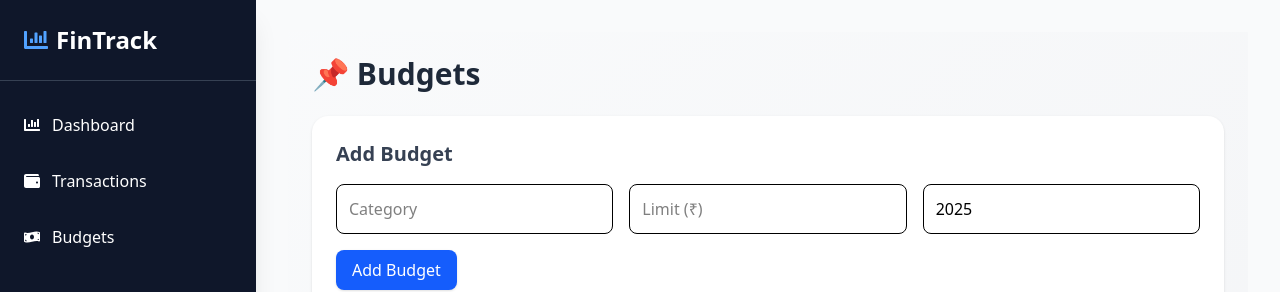
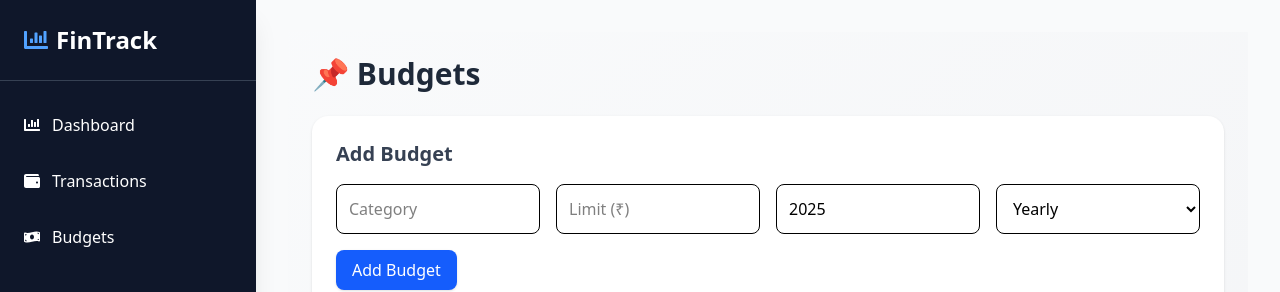
Before and after one commit to Satwik290/FinTrack, a React (Vite) app in the folder fintrack-client/: page /budgets in a window 1280 px wide. Shown: the top 292 px of the page. Built offline with nearby package versions, Linux system fonts and the light colour scheme; no server answers.

Commit message:
fixed the bug in budgets

```diff
--- a/fintrack-client/src/components/BudgetForm.jsx
+++ b/fintrack-client/src/components/BudgetForm.jsx
@@ -1,4 +1,3 @@
-// src/components/BudgetForm.jsx
 import { useState } from "react";
 import axios from "axios";
 
@@ -6,6 +5,8 @@ function BudgetForm({ onBudgetAdded }) {
   const [category, setCategory] = useState("");
   const [limit, setLimit] = useState("");
   const [year, setYear] = useState(new Date().getFullYear());
+  const [type, setType] = useState("yearly");
+  const [month, setMonth] = useState("");
 
   const handleSubmit = async (e) => {
     e.preventDefault();
@@ -13,15 +14,20 @@ function BudgetForm({ onBudgetAdded }) {
       const token = localStorage.getItem("token");
       const headers = { Authorization: `Bearer ${token}` };
 
+      const payload = { category, limit, year, type };
+      if (type === "monthly") payload.month = parseInt(month);
+
       const res = await axios.post(
         "http://localhost:5000/api/budgets",
-        { category, limit, year },
+        payload,
         { headers }
       );
 
       onBudgetAdded(res.data);
       setCategory("");
       setLimit("");
+      setType("yearly");
+      setMonth("");
     } catch (err) {
       console.error("Failed to add budget", err.response?.data || err.message);
     }
@@ -33,7 +39,7 @@ function BudgetForm({ onBudgetAdded }) {
       className="bg-white p-6 rounded-2xl shadow mb-6"
     >
       <h2 className="text-xl font-bold mb-4 text-gray-700">Add Budget</h2>
-      <div className="grid grid-cols-1 md:grid-cols-3 gap-4">
+      <div className="grid grid-cols-1 md:grid-cols-4 gap-4">
         <input
           type="text"
           placeholder="Category"
@@ -57,7 +63,35 @@ function BudgetForm({ onBudgetAdded }) {
           onChange={(e) => setYear(e.target.value)}
           className="p-3 border rounded-lg w-full"
         />
+
+        {/* Budget Type */}
+        <select
+          value={type}
+          onChange={(e) => setType(e.target.value)}
+          className="p-3 border rounded-lg w-full"
+        >
+          <option value="yearly">Yearly</option>
+          <option value="monthly">Monthly</option>
+        </select>
+
+        {/* Month Dropdown if Monthly */}
+        {type === "monthly" && (
+          <select
+            value={month}
+            onChange={(e) => setMonth(e.target.value)}
+            className="p-3 border rounded-lg w-full"
+            required
+          >
+            <option value="">Select Month</option>
+            {Array.from({ length: 12 }, (_, i) => (
+              <option key={i + 1} value={i + 1}>
+                {new Date(0, i).toLocaleString("default", { month: "long" })}
+              </option>
+            ))}
+          </select>
+        )}
       </div>
+
       <button
         type="submit"
         className="mt-4 px-4 py-2 bg-blue-600 hover:bg-blue-700 text-white rounded-lg shadow"
```
